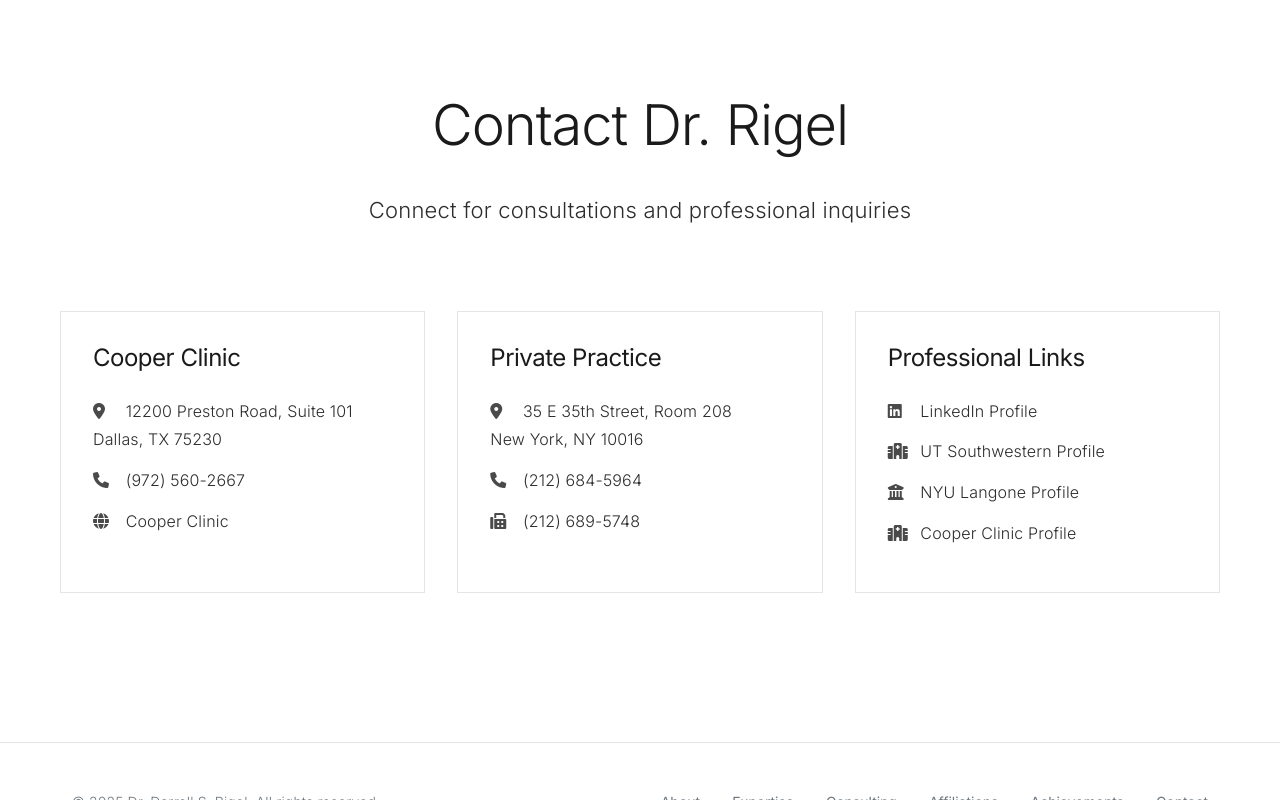
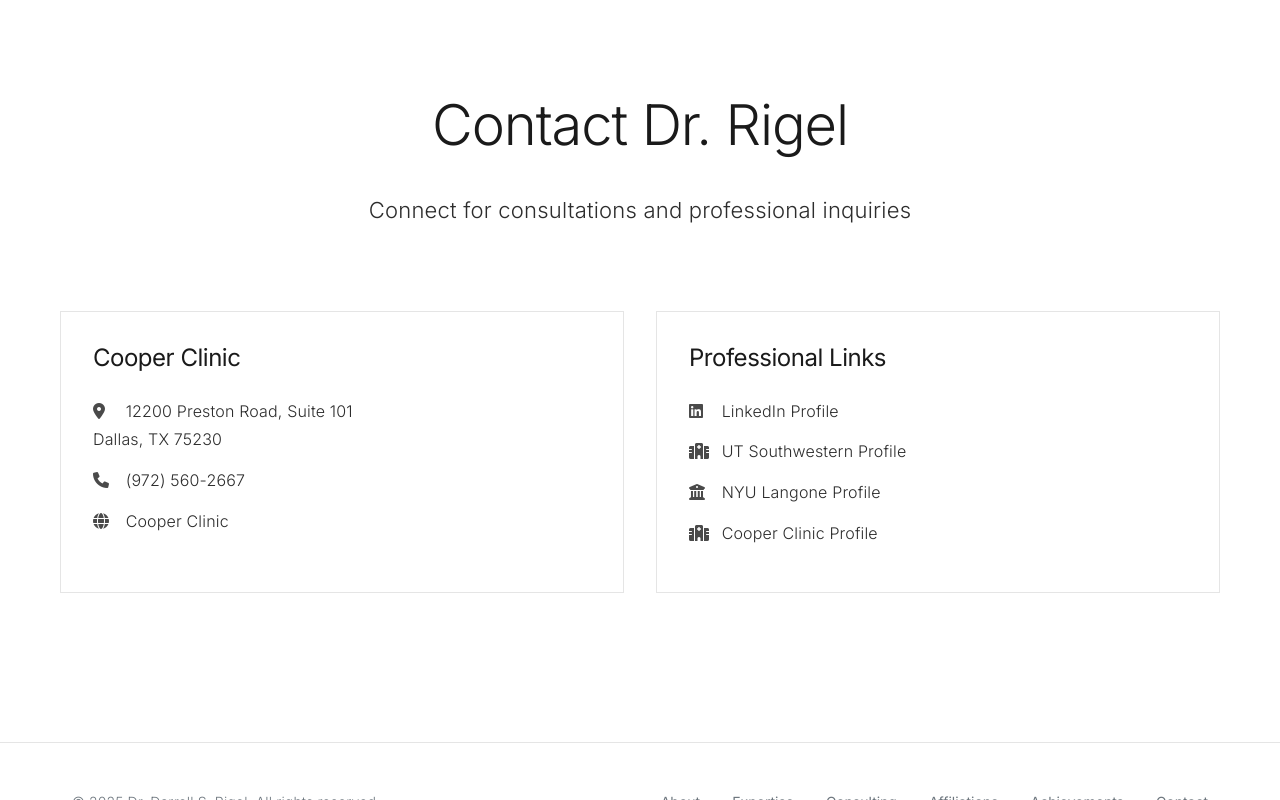
Before and after one commit to asyncai/drrigel.com, a plain HTML site: page index.html in a window 1280 px wide. Shown: the part 11200-12000 px from the top of the page. Drawn offline with Linux system fonts and the light colour scheme.

Commit message:
remove private practice contact info

```diff
--- a/index.html
+++ b/index.html
@@ -616,15 +616,6 @@
                         </div>
                     </div>
                     <div class="contact-card">
-                        <h3>Private Practice</h3>
-                        <div class="contact-details">
-                            <p><i class="fas fa-map-marker-alt"></i> 35 E 35th Street, Room 208<br>New York, NY 10016
-                            </p>
-                            <p><i class="fas fa-phone"></i> (212) 684-5964</p>
-                            <p><i class="fas fa-fax"></i> (212) 689-5748</p>
-                        </div>
-                    </div>
-                    <div class="contact-card">
                         <h3>Professional Links</h3>
                         <div class="contact-details">
                             <p><i class="fab fa-linkedin"></i> <a
```
